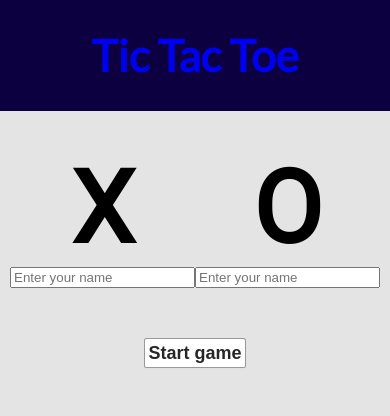
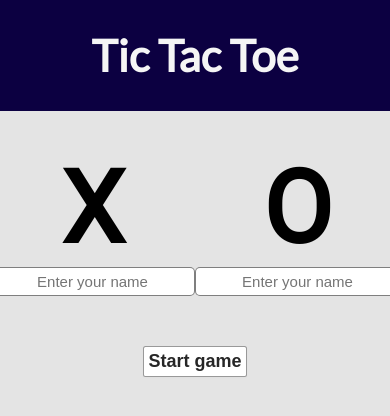
Before and after one commit to FelixBruguera/TicTacToe, a plain HTML site: page index.html in a window 390 px wide. Shown: the top 416 px of the page. Drawn offline with Linux system fonts and the light colour scheme; a web font is replaced by a local one.

Commit message:
Change input styling, add board animation

```diff
--- a/index.html
+++ b/index.html
@@ -5,13 +5,11 @@
     <meta name="viewport" content="width=device-width, initial-scale=1.0">
     <script src="script.js" defer></script>
     <link rel="stylesheet" href="styles.css">
-    <title>Document</title>
+    <title>Tic Tac Toe</title>
 </head>
 <body>
     <header>
-        <a href="#">
             <h1>Tic Tac Toe</h1>
-        </a>
     </header>
     <div class="game-information hidden" data-turn="X">
         <p></p>
--- a/script.js
+++ b/script.js
@@ -89,6 +89,7 @@ function FrontEnd() {
         form.classList.add('form-slide')
         setTimeout(() => form.classList.add('hidden'), 900);
         setTimeout(() => board.classList.remove('hidden'), 905);
+        board.classList.add('board-slide')
         board.addEventListener('click', listener )
         PubSub.on('Winner', [stop, updateInfo, colorBoxes])
     }
--- a/styles.css
+++ b/styles.css
@@ -124,7 +124,8 @@ button {
     padding: 1%;
 }
 button:hover {
-    background-color: #A91D3A
+    background-color: #0c0041;
+    color: white
 }
 .winner-anim {
     animation: winner 0.7s ease-in-out;
@@ -155,7 +156,7 @@ div[data-turn='X']{
     }
 }
 form {
-    padding: 10%;
+    padding-top: 10%;
     width: 80%;
     display: flex;
     flex-direction: column;
@@ -178,14 +179,25 @@ label {
     align-items: center;
 }
 .form-slide {
-    animation: slide 1s ease-in-out;
+    animation: slide-out 1s ease-in-out;
 }
-@keyframes slide {
+.board-slide {
+    animation: slide-in 1s ease-in-out;
+}
+@keyframes slide-out {
     0% {
         transform: translateX(0);
     }
     100% {
         transform: translateX(-100%);
+    }
+}
+@keyframes slide-in {
+    0% {
+        transform: translateX(-100%);
+    }
+    100% {
+        transform: translateX(0);
     }
 }
 .clear-anim {
@@ -203,4 +215,14 @@ label {
     form {
         width: fit-content;
     }
+    .game-board {
+        width: 100%;
+    }
 }
+input {
+    height: 2.5rem;
+    border-radius: 5px;
+    border: 1px solid rgba(0, 0, 0, 0.5);
+    text-align: center;
+    font-size: 1.5rem;
+}
```
